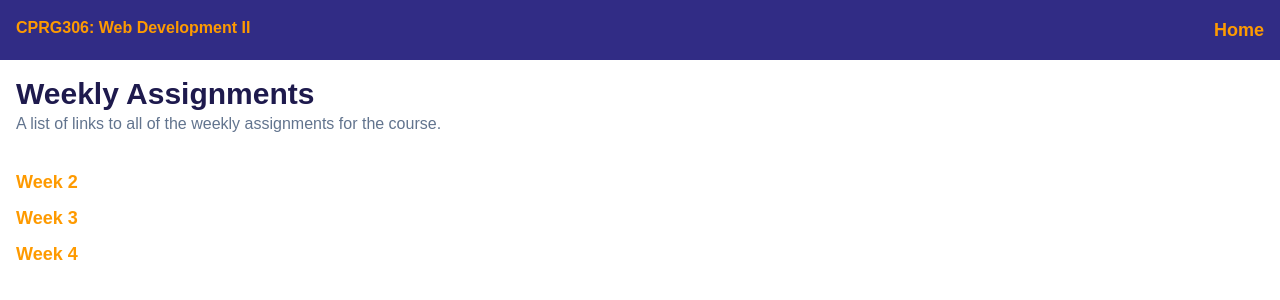
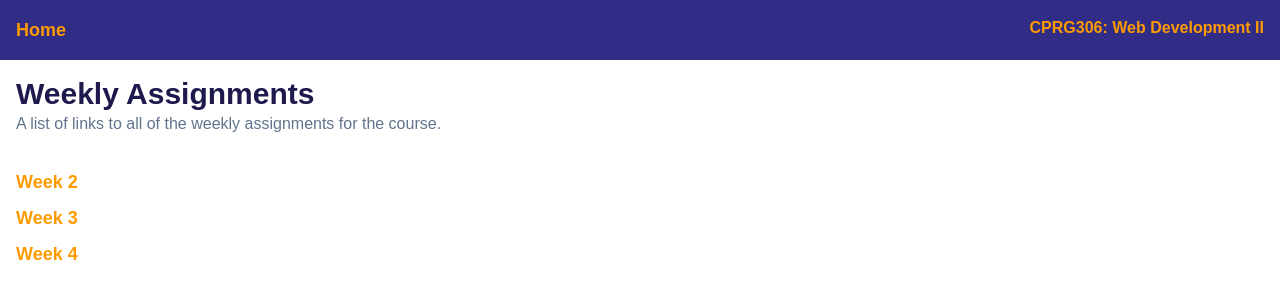
Before and after one commit to jenna-hackett/cprg306-assignments, a Next.js app: page / in a window 1280 px wide. Shown: the top 300 px of the page. Built offline with nearby package versions, Linux system fonts and the light colour scheme.

Commit message:
switched location of the home button and the cprg header title for functionality purposes.

```diff
--- a/app/components/SiteHeader.js
+++ b/app/components/SiteHeader.js
@@ -5,15 +5,15 @@ import PageLinks from "./PageLinks";
 export default function SiteHeader() {
   return (
     <header className = "flex gap-4 py-4 px-4 justify-between bg-indigo-900">
-      <p className = "font-bold text-amber-500">
-          CPRG306: Web Development II
-      </p>
       <nav>
         <PageLinks
           href = {linkInfo[0].href}
           text = {linkInfo[0].text}
         />
       </nav>
+      <p className = "font-bold text-amber-500">
+          CPRG306: Web Development II
+      </p>
     </header>
   )
 }
```
